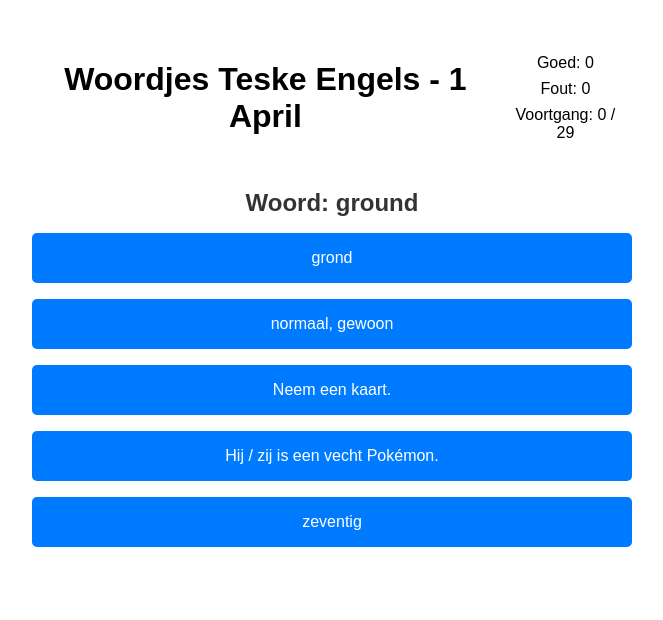
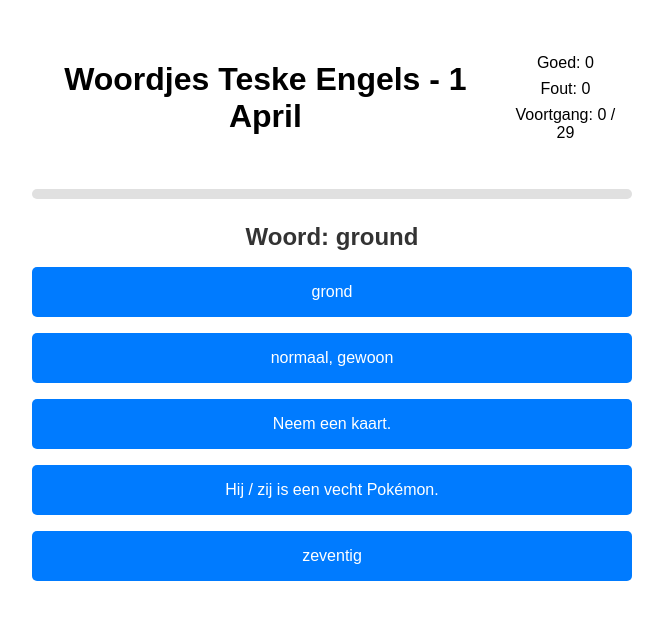
Before and after one commit to rullzer/woordjes, a SvelteKit app: page /game/9cdc5aab-076c-4bb3-8bef-a5681dbfd44a in a window 1280 px wide. Shown: the top 620 px of the page, without its empty margins (308-971 px from the left). Built offline with nearby package versions, Linux system fonts and the light colour scheme.

Commit message:
feat: progress bar

```diff
--- a/src/routes/game/[wordlist]/+page.svelte
+++ b/src/routes/game/[wordlist]/+page.svelte
@@ -54,6 +54,10 @@
 				<p>Fout: {score.incorrect}</p>
 				<p>Voortgang: {score.correct + score.incorrect} / {score.total}</p>
 			</div>
+		</div>
+
+		<div class="progress-bar">
+			<div class="progress-fill" style="width: {((score.correct + score.incorrect) / score.total) * 100}%"></div>
 		</div>
 
 		<div class="word">
@@ -117,6 +121,22 @@
 		font-size: 1rem;
 	}
 
+	.progress-bar {
+		width: 100%;
+		height: 10px;
+		background-color: #e0e0e0;
+		border-radius: 5px;
+		overflow: hidden;
+		margin-bottom: 1.5rem;
+	}
+
+	.progress-fill {
+		height: 100%;
+		background-color: #007bff;
+		border-radius: 5px;
+		transition: width 0.3s ease;
+	}
+
 	.word h2 {
 		font-size: 1.5rem;
 		margin: 1rem 0;
```
